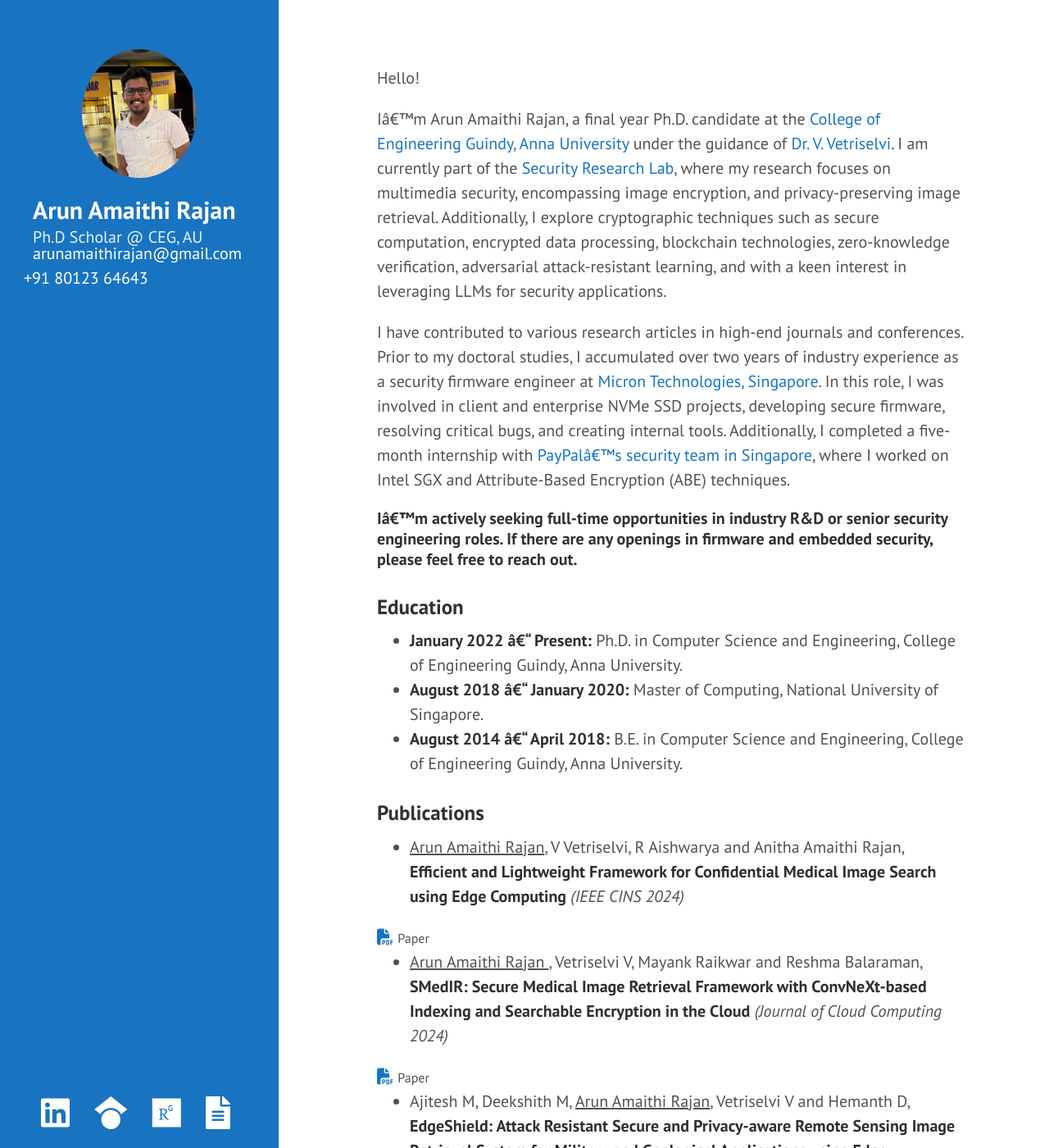
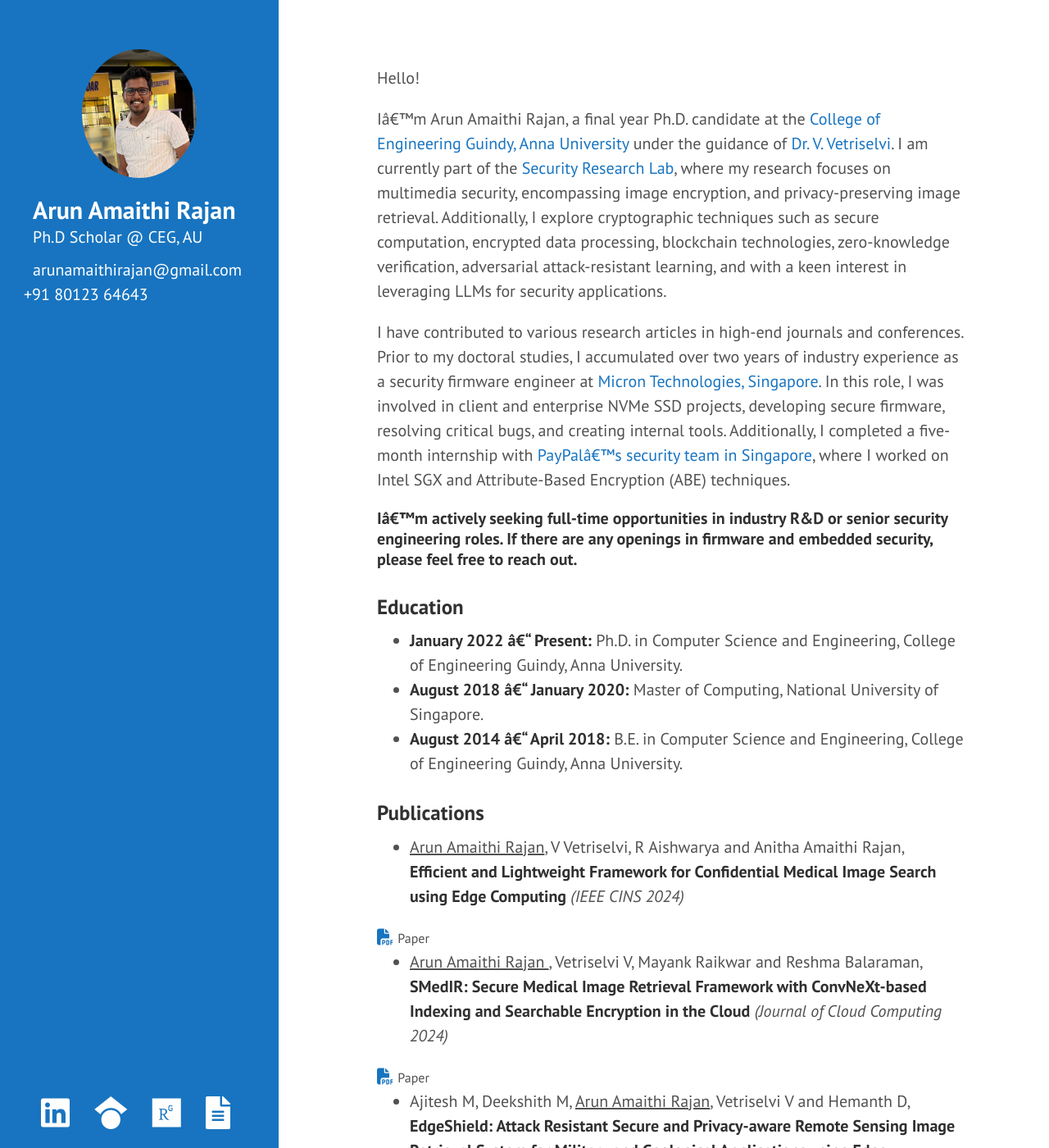
Before and after one commit to arunamaithi/arunamaithi.github.io, a Jekyll site: the page built from index.md, in a window 1280 px wide and 1400 px high. Shown: the whole window at 82% size. Built offline with Jekyll 4.4.1, drawn with Linux system fonts in a browser that asks for light colours.

Commit message:
sidebar fixes 4/n

```diff
--- a/public/css/poole.css
+++ b/public/css/poole.css
@@ -261,8 +261,8 @@ tbody tr:nth-child(odd) th {
 .lead {
    font-size: 1rem;
    font-weight: 300;
-   color: rgb(255, 255, 255, 0.9);
-   margin-bottom: -0.5rem;
+   color: rgb(255, 255, 255, 1);
+   margin-bottom: 0.5rem;
 }
 
 
```
